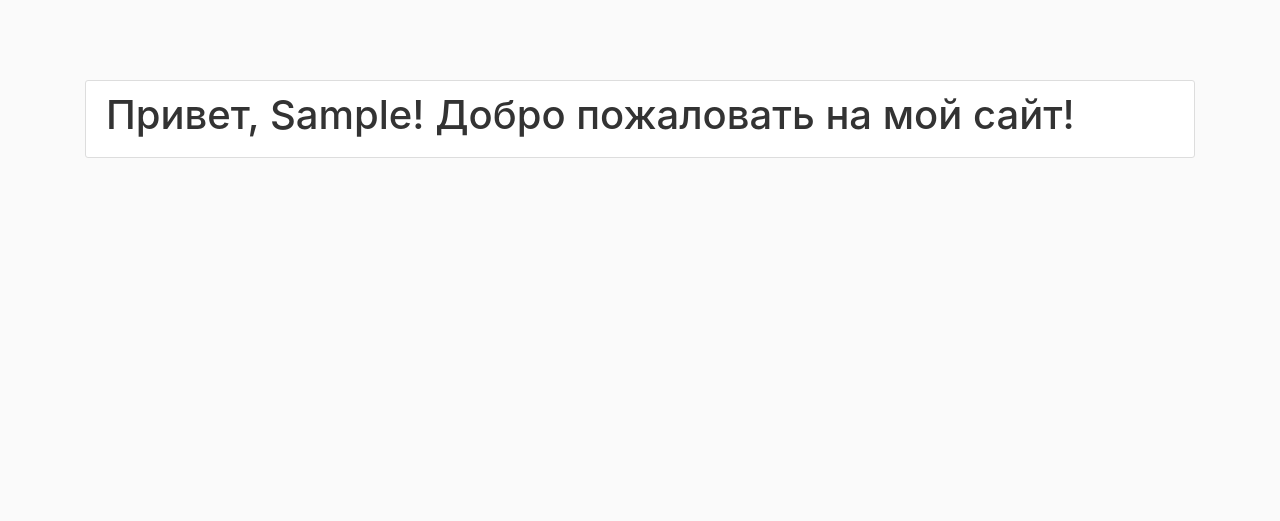
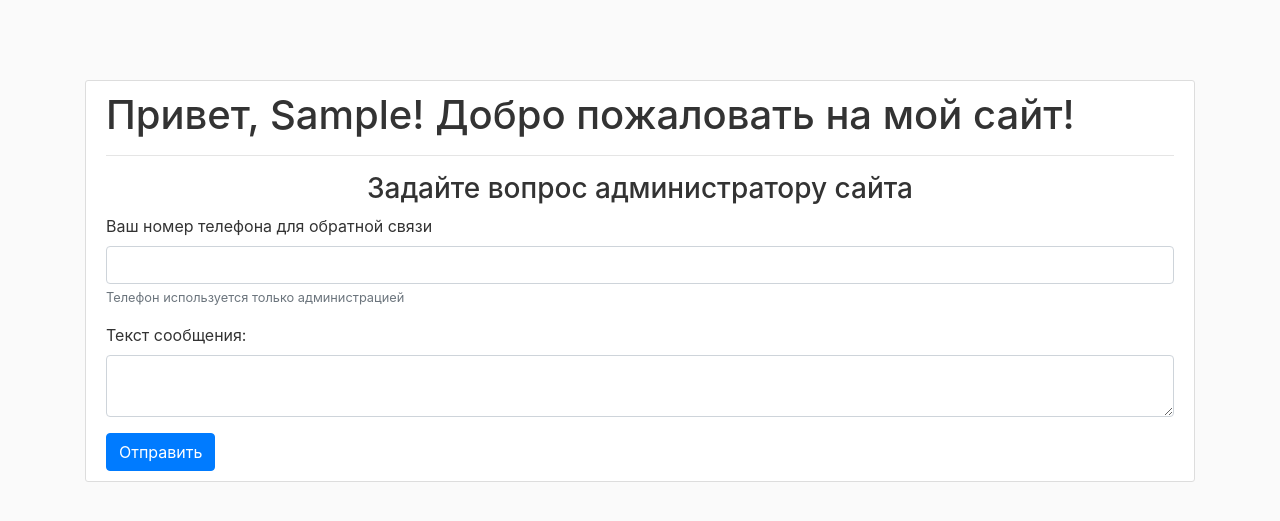
Before and after one commit to mimishkaM/test1, a Flask app: page / in a window 1280 px wide. Shown: the part 56-577 px from the top of the page. Run offline with Flask 2, Linux system fonts and the light colour scheme; the visitor is signed in with stand-in values (Sample User, id 1); data comes from the database, SQL or seed files in the repository; both versions use the stored data as it was before the commit; some libraries are stand-ins or nearby versions.

Commit message:
Fixing registration

```diff
--- a/mysite/forms.py
+++ b/mysite/forms.py
@@ -1,6 +1,6 @@
 from flask_wtf import FlaskForm
-from wtforms import StringField, PasswordField, BooleanField, SubmitField
-from wtforms.validators import DataRequired, ValidationError, EqualTo
+from wtforms import StringField, PasswordField, BooleanField, SubmitField, TextAreaField
+from wtforms.validators import DataRequired, ValidationError, EqualTo, Length
 from mysite.models import User
 from flask_login import current_user
 from flask_wtf.file import FileField, FileAllowed
@@ -23,7 +23,7 @@ class RegistrationForm(FlaskForm):
     submit = SubmitField('Зарегистрироваться')
 
     def validate_username(self, username):
-        user = User.query.filter_by(username=username.data).first()
+        user = User.query.filter_by(username=username.data.lower()).first()
         if user is not None:
             raise ValidationError('Используйте другое имя пользователя!')
 
@@ -53,3 +53,10 @@ class AccountUpdateForm(FlaskForm):
             user = User.query.filter_by(username=email.data).first()
             if user is not None:
                 raise ValidationError('Используйте другой email!')
+
+class FeedbackForm(FlaskForm):
+    phone = StringField('Ваш номер телефона для обратной связи', validators=[Length(9,11), DataRequired()])
+
+    body = TextAreaField('Текст сообщения:', validators=[Length(1,200), DataRequired()])
+
+    submit = SubmitField('Отправить')
--- a/mysite/models.py
+++ b/mysite/models.py
@@ -4,8 +4,8 @@ from flask_login import UserMixin
 
 class User(UserMixin, db.Model):
     id = db.Column(db.Integer, primary_key=True)
-    username = db.Column(db.String(20), unique=True, index=True)
-    email = db.Column(db.String(100), unique=True, index=True)
+    username = db.Column(db.String(20), index=True)
+    email = db.Column(db.String(100), index=True)
     password = db.Column(db.String(20))
     avatar = db.Column(db.String(20), default='default.jpg')
     zvonki = db.relationship('Zvonok', backref='author', lazy='dynamic')
@@ -28,7 +28,7 @@ class Zvonok(db.Model):
     id = db.Column(db.Integer, primary_key=True)
     body = db.Column(db.String(140))
     phone = db.Column(db.String(140))
-    user_id = db.Column(db.Integer, db.ForeignKey('user.id'))
+    user_username = db.Column(db.String, db.ForeignKey('user.username'))
 
     def __repr__(self):
-        return f'Сообщение от: {self.user_id}, текст: {self.body}'
+        return f'Сообщение от: {self.user_username}, текст: {self.body}'
--- a/mysite/routes.py
+++ b/mysite/routes.py
@@ -1,17 +1,26 @@
 from flask import render_template, flash, redirect, url_for, request
 from mysite import app, db
-from mysite.forms import LoginForm, RegistrationForm, AccountUpdateForm
+from mysite.forms import LoginForm, RegistrationForm, AccountUpdateForm, FeedbackForm
 from flask_login import current_user, login_user, logout_user, login_required
-from mysite.models import User
+from mysite.models import User, Zvonok
 import secrets
 import os
 from PIL import Image
 
 
-@app.route('/')
-@app.route('/index')
+@app.route('/', methods=['GET', 'POST'])
+@app.route('/index', methods=['GET', 'POST'])
 def index():
-    return render_template('index.html', title='Главная')
+    form = FeedbackForm()
+    if form.validate_on_submit():
+        zvonok = Zvonok(body=form.ody.data, phone=form.phone.data, user_username=current_user.username)
+        db.session.add(zvonok)
+        db.session.commit()
+
+        flash('Обращение отправлена', 'success')
+        return redirect('index')
+
+    return render_template('index.html', title='Главная', form=form)
 
 
 @app.route('/contacts')
@@ -32,7 +41,7 @@ def login():
         return redirect(url_for('index'))
 
     if form.validate_on_submit():
-        user = User.query.filter_by(username=form.username.data).first()
+        user = User.query.filter_by(username=form.username.data.lower, email=form.email.data.lower).first()
 
         if user is None or not user.check_password(form.password.data):
             flash('Неправильное имя пользователя и/или пароль', 'danger')
--- a/mysite/templates/index.html
+++ b/mysite/templates/index.html
@@ -7,4 +7,38 @@
     {% else %}
         <h1>Привет, {{ current_user.username.capitalize() }}! Добро пожаловать на мой сайт!</h1>
     {% endif %}
+
+    <hr>
+
+    {% if current_user.is_authenticated %}
+        <h3 class="text-center">Задайте вопрос администратору сайта</h3>
+        <form method="post" novalidate>
+            {{ form.hidden_tag() }}
+            <div class="form-group">
+                {{ form.phone.label }}
+                {{ form.phone(class="form-control") }}
+                <small id="emailHelp" class="form-text text-muted">Телефон используется только администрацией</small>
+
+
+                {% for error in form.phone.errors %}
+                    <div class="alert alert-danger">{{ error }}</div>
+                {% endfor %}
+
+            </div>
+
+            <div class="form-group">
+                {{ form.body.label }}
+                {{ form.body(class="form-control") }}
+                {% for error in form.body.errors %}
+                    <div class="alert alert-danger">{{ error }}</div>
+                {% endfor %}
+            </div>
+
+
+            {{ form.submit(class="btn btn-primary") }}
+        </form>
+
+    {% endif %}
+
+
 {% endblock %}
```
Also changed, not shown: app.db (deleted).
